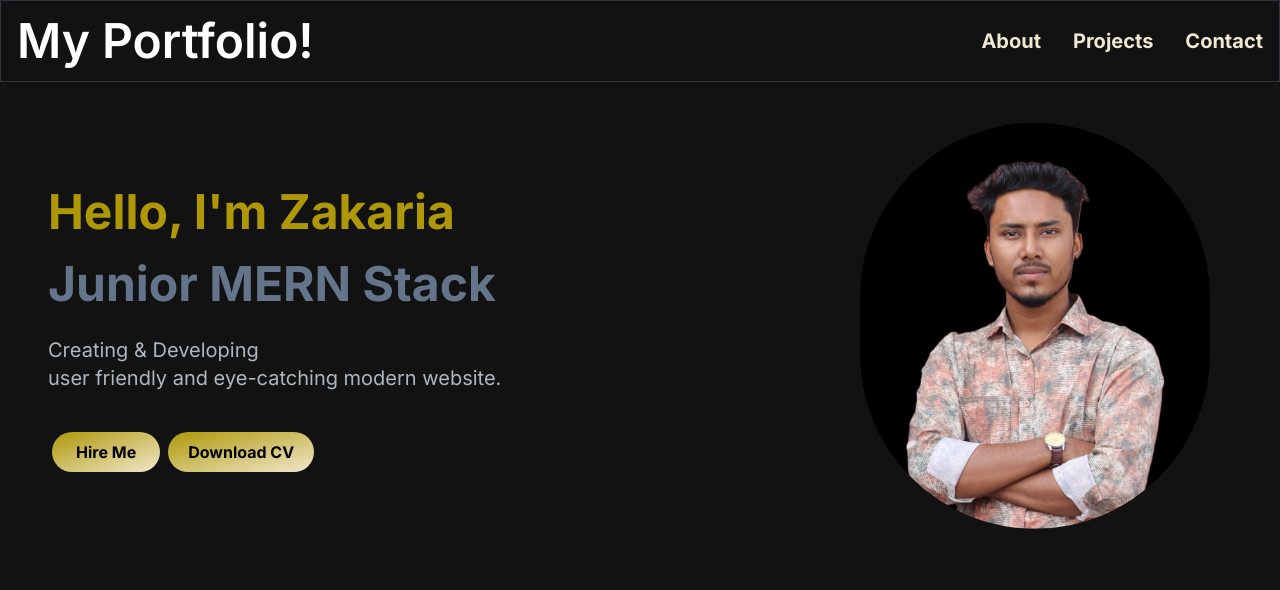
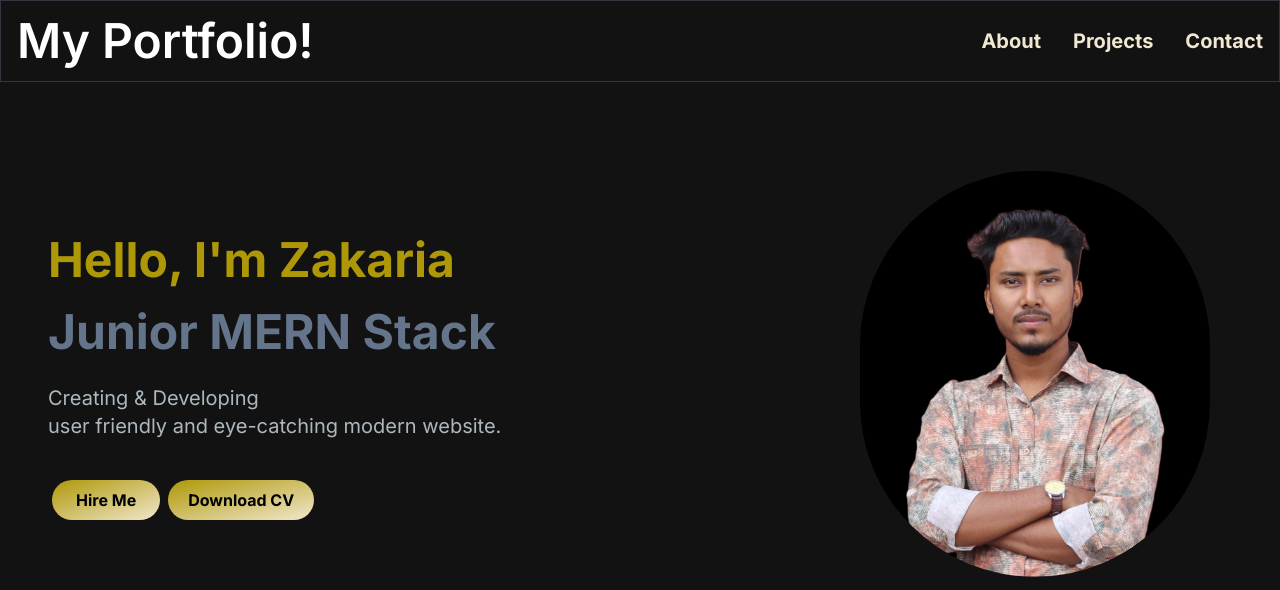
Before and after one commit to Zakaria-24/Portfolio-Website-Next.js, a Next.js app: page / in a window 1280 px wide. Shown: the top 590 px of the page. Built offline with nearby package versions, Linux system fonts and the light colour scheme.

Commit message:
Solved padding related issue

```diff
--- a/src/app/Components/AboutSection.jsx
+++ b/src/app/Components/AboutSection.jsx
@@ -58,7 +58,7 @@ const AboutSection = () => {
   };
 
   return (
-    <section className="text-white" id="about">
+    <section className="text-white mt-12" id="about">
       <div className="md:grid md:grid-cols-2 gap-8 items-center py-8 px-4 xl:gap-16 sm:py-16 xl:px-16">
         <Lottie animationData={aboutLottie} />
         <div className="mt-4 md:mt-0 text-left flex flex-col h-full">
--- a/src/app/Components/HeroSection.jsx
+++ b/src/app/Components/HeroSection.jsx
@@ -7,7 +7,7 @@ import Link from "next/link";
 
 const HeroSection = () => {
   return (
-    <section className="lg:py-16">
+    <section className="lg:py-28">
       <div className="grid grid-cols-1 sm:grid-cols-12">
         <motion.div
           initial={{ opacity: 0, scale: 0.5 }}
--- a/src/app/page.js
+++ b/src/app/page.js
@@ -9,7 +9,7 @@ export default function Home() {
   return (
     <main className="flex min-h-screen flex-col bg-[#121212]">
       <Navbar />
-      <div className="container mt-24 mx-auto px-12 py-4">
+      <div className="container mt-24 mx-auto px-4 md:px-12 lg:px-12 py-4">
         <HeroSection />
         <AboutSection />
         <ProjectsSection />
```
